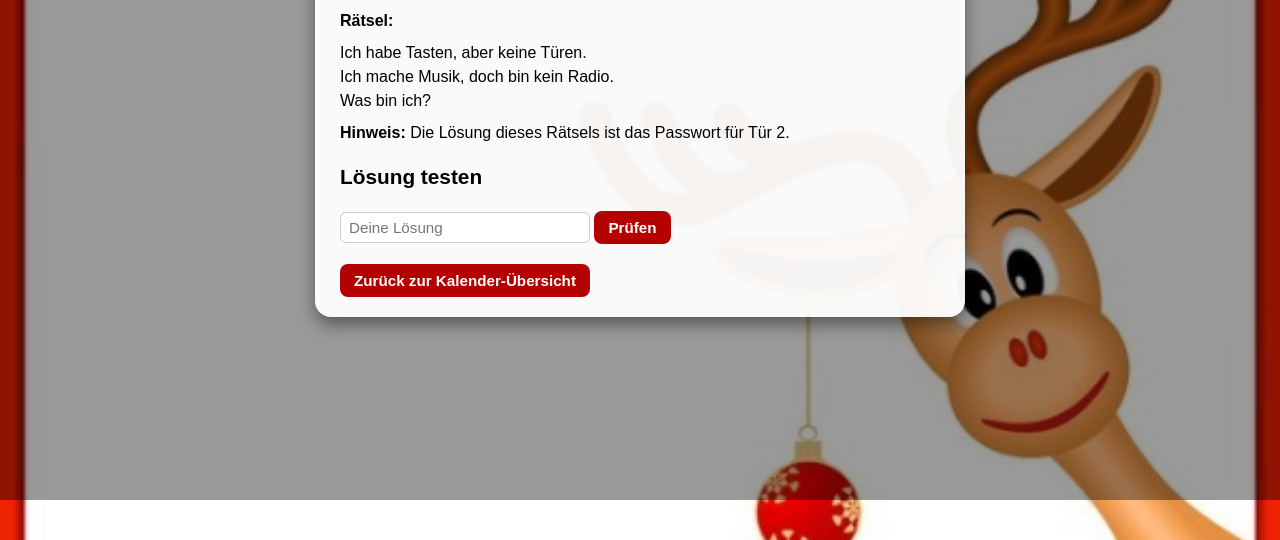
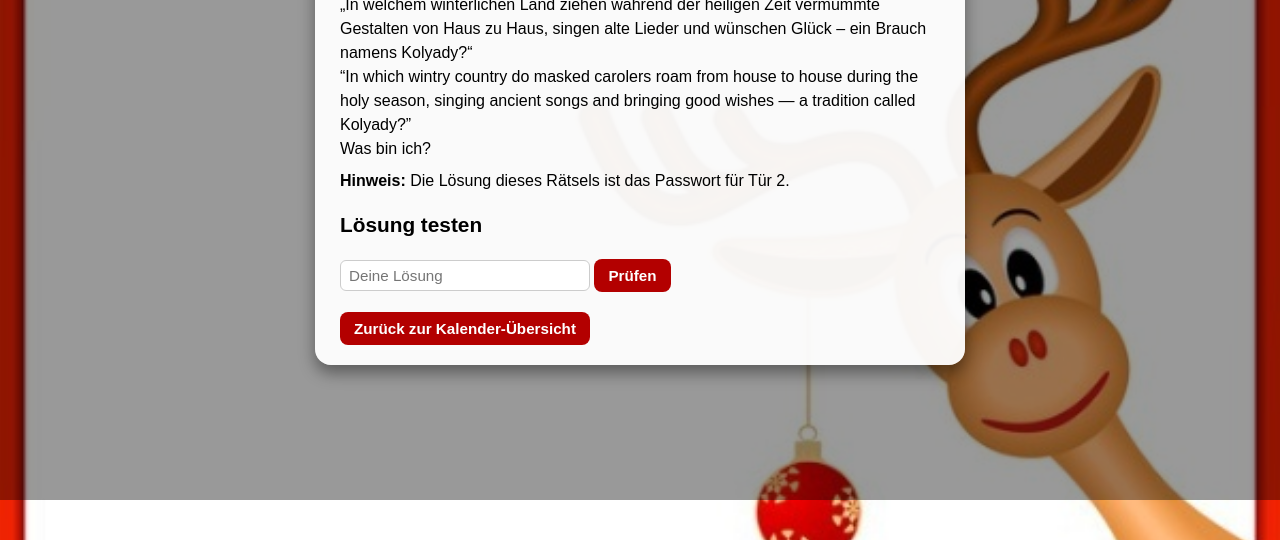
Before and after one commit to siddhartharelies/adventskalender-diy, a plain HTML site: page tuer1.html in a window 1280 px wide. Shown: the part 300-840 px from the top of the page. Drawn offline with Linux system fonts and the light colour scheme.

Commit message:
Update tuer1.html

```diff
--- a/tuer1.html
+++ b/tuer1.html
@@ -130,8 +130,13 @@
 
     <p><strong>Rätsel:</strong></p>
     <p>
-      Ich habe Tasten, aber keine Türen.<br>
-      Ich mache Musik, doch bin kein Radio.<br>
+      „In welchem winterlichen Land ziehen während der heiligen Zeit
+vermummte Gestalten von Haus zu Haus,
+singen alte Lieder und wünschen Glück –
+ein Brauch namens Kolyady?“<br>
+      “In which wintry country do masked carolers roam from house to house
+during the holy season, singing ancient songs
+and bringing good wishes — a tradition called Kolyady?”<br>
       Was bin ich?
     </p>
 
```
